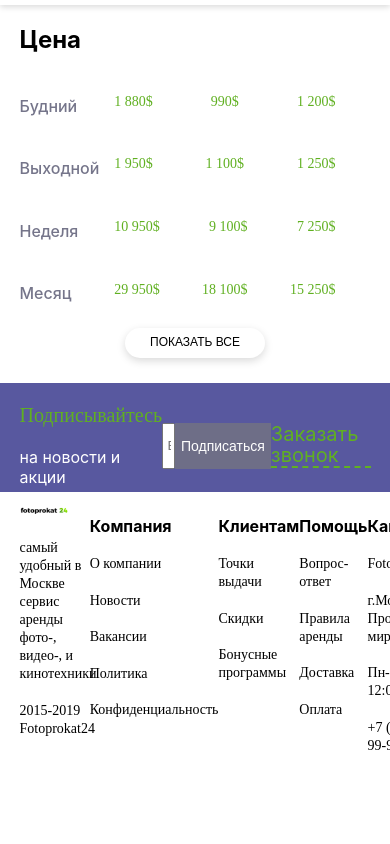
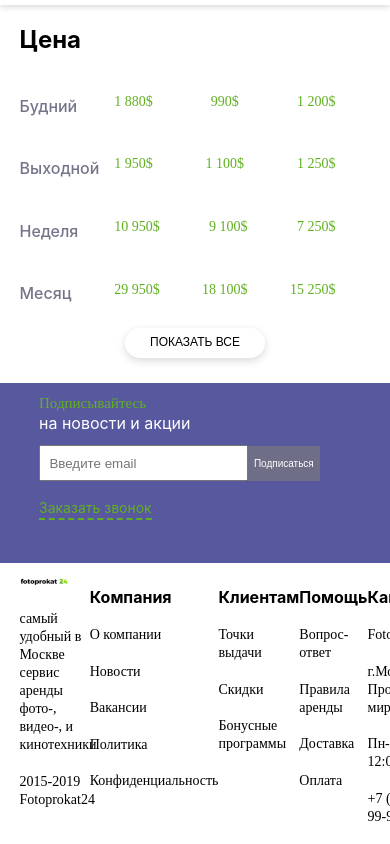
Before and after one commit to khumayunkh/Rent-a-photo, a React (Create React App) app: page / in a window 390 px wide. Shown: the part 1216-2060 px from the top of the page. Before the commit the page ends 1989 px from the top, so only its background shows below. Built offline with nearby package versions, Linux system fonts and the light colour scheme.

Commit message:
style footer

```diff
--- a/src/components/Footer/Footer.js
+++ b/src/components/Footer/Footer.js
@@ -4,14 +4,13 @@ import style from './footer.module.css'
 
 
 function Footer(){
-
     return(
         <>
         <div className={style.container}>
             <div className={style.footer}>
                 <div className={style.news}>
                     <h4 className={style.follow}>Подписывайтесь</h4>
-                    <h4>на новости и акции</h4>
+                    <h4 className={style.news_in}>на новости и акции</h4>
                 </div>
                 <div className={style.input}>
                     <input className={style.input_in} placeholder="Введите email"/>
--- a/src/components/Footer/footer.module.css
+++ b/src/components/Footer/footer.module.css
@@ -4,6 +4,7 @@
     height: 109px;
     background-color: rgb(88, 88, 159);
 }
+
 
 .footer{
     margin: 0 auto;
@@ -72,3 +73,138 @@
         width: 90%;
     }
 }
+
+@media(max-width:750px){
+    .footer h4{
+        font-weight: 400;
+    }
+
+    .follow{
+        color: #60B021;
+        font-family: 'Ubuntu';
+        font-style: normal;
+        font-weight: 500;
+        font-size: 17px;
+        line-height: 10px;
+    }
+    .input_in{
+        padding-left: 3%;
+        width: 60%;
+        height: 40px;
+    }
+    .input button{
+        font-size: 12px;
+        color: white;
+        font-weight: 500;
+        border: none;
+        background-color: rgba(114, 114, 132, 0.866);
+    }
+    .number a{
+        border: none;
+        color:#60B021;
+        text-decoration: none;
+        font-weight: 300;
+        font-size: 17px;
+        line-height: 21px;
+        font-weight: 400;
+    }
+}
+
+@media(max-width:640px){
+    .footer h4{
+        font-weight: 400;
+    }
+
+    .follow{
+        color: #60B021;
+        font-family: 'Ubuntu';
+        font-style: normal;
+        font-weight: 500;
+        font-size: 15px;
+        line-height: 10px;
+    }
+    .input_in{
+        padding-left: 3%;
+        width: 60%;
+        height: 40px;
+    }
+    .input button{
+        font-size: 10px;
+        color: white;
+        font-weight: 500;
+        border: none;
+        background-color: rgba(114, 114, 132, 0.866);
+    }
+    .number a{
+        border: none;
+        color:#60B021;
+        text-decoration: none;
+        font-weight: 300;
+        font-size: 14px;
+        line-height: 21px;
+        font-weight: 400;
+    }
+}
+
+@media(max-width:560px){
+    .container{
+        margin-top: 20%;
+        width: 100%;
+        height: 180px;
+        background-color: rgb(88, 88, 159);
+    }
+    .footer{
+        margin: 0 auto;
+        width: 80%;
+        display: flex;
+        flex-direction: column;
+        align-items: flex-start;
+        color: white;
+    }
+    .news{
+        height: 30%;
+        display: flex;
+        flex-direction: column;
+        justify-content: center;
+    }
+    .news_in{
+        line-height:1px;
+        justify-self: start;
+        margin-top: -1%;
+    }
+    .follow{
+        color: #60B021;
+        font-family: 'Ubuntu';
+        font-style: normal;
+        font-weight: 500;
+        font-size: 15px;
+        line-height: 1px;
+    }
+    .input{
+        height: 30%;
+        width: 90%;
+        display: flex;
+        justify-content: center;
+        align-items: center;
+    }
+    .input_in{
+        align-self: start;
+        padding-left: 3%;
+        width: 80%;
+        height: 30px;
+    }
+    .input button{
+        height: 35px;
+        font-size: 10px;
+        color: white;
+        font-weight: 500;
+        border: none;
+        background-color: rgba(114, 114, 132, 0.866);
+    }
+    .number{
+        margin-top: 5%;
+        height: 30%;
+        display: flex;
+        align-items: center;
+    }
+}
```
